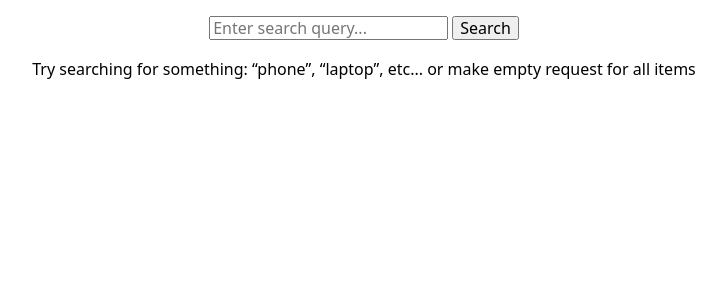
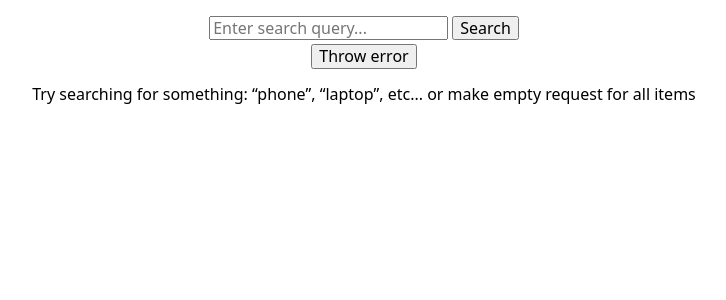
Before and after one commit to jasper7466/rss-react-2024-q3, a React (Vite) app: page / in a window 1280 px wide. Shown: the top 300 px of the page, without its empty margins (276-1002 px from the left). Built offline with nearby package versions, Linux system fonts and the light colour scheme.

Commit message:
feat: integrate "error-boundary" and "error-thrower"

```diff
--- a/src/main.tsx
+++ b/src/main.tsx
@@ -2,9 +2,12 @@ import React from 'react';
 import ReactDOM from 'react-dom/client';
 import { App } from './app.tsx';
 import './styles/index.css';
+import { ErrorBoundary } from './components/error-boundary/error-boundary.component.tsx';
 
 ReactDOM.createRoot(document.getElementById('root')!).render(
   <React.StrictMode>
-    <App />
+    <ErrorBoundary>
+      <App />
+    </ErrorBoundary>
   </React.StrictMode>,
 );
--- a/src/modules/search/components/search-module/search-module.component.tsx
+++ b/src/modules/search/components/search-module/search-module.component.tsx
@@ -4,6 +4,7 @@ import { SearchList } from '../search-list/search-list.component';
 import { searchService } from '../../services/search.service';
 import { IItem } from '../../interfaces/item.interface';
 import { OverlayLoader } from '../../../../components/overlay-loader/overlay-loader.component';
+import { ErrorThrower } from '../../../../components/error-thrower/error-thrower.component';
 import './search-module.component.css';
 
 type Props = Record<string, never>;
@@ -41,6 +42,7 @@ export class SearchModule extends Component<Props, State> {
     return (
       <section className="search-module">
         <SearchBar submitHandler={this.handleSubmit.bind(this)} />
+        <ErrorThrower />
         {this.state.isLoading ? (
           <OverlayLoader />
         ) : (
```
